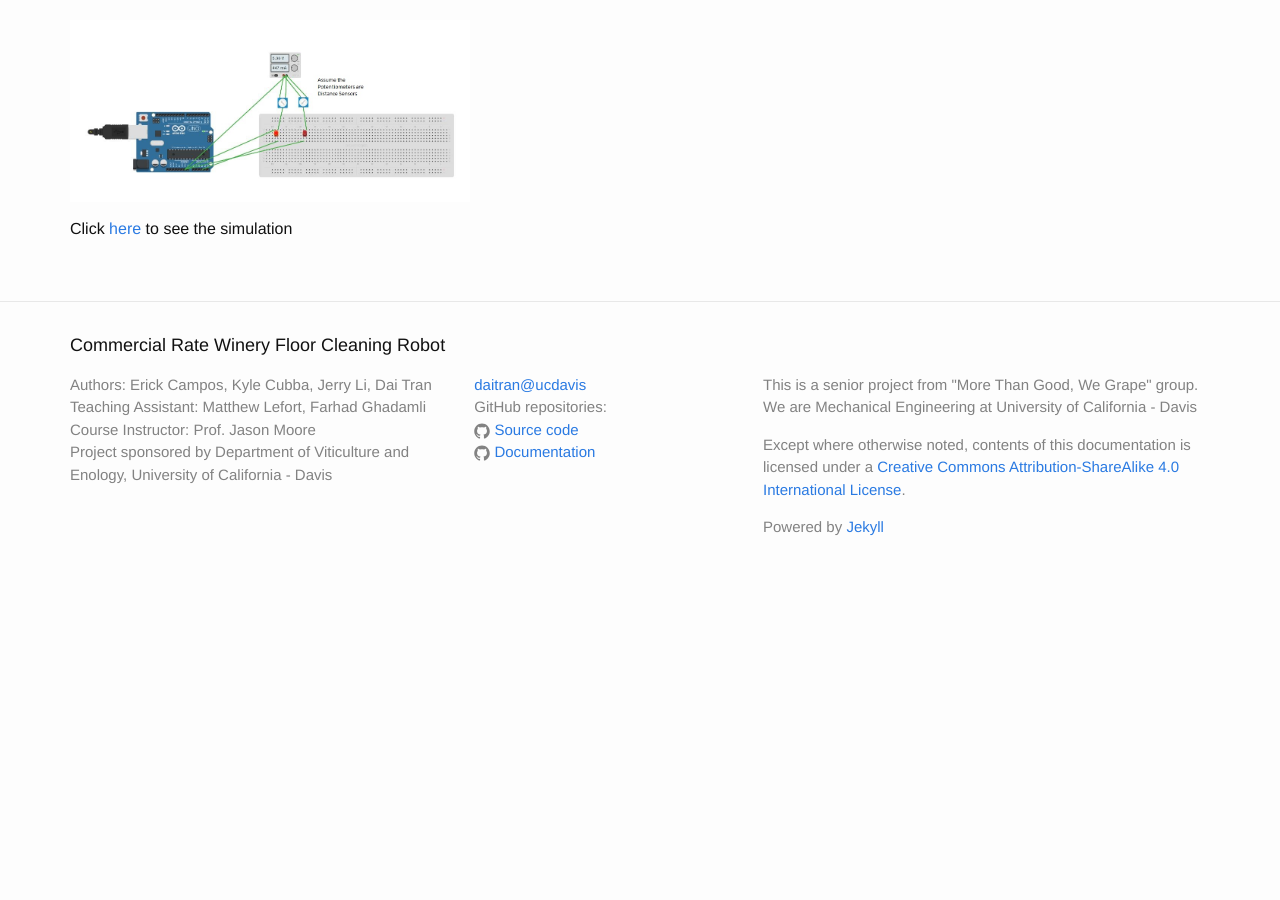
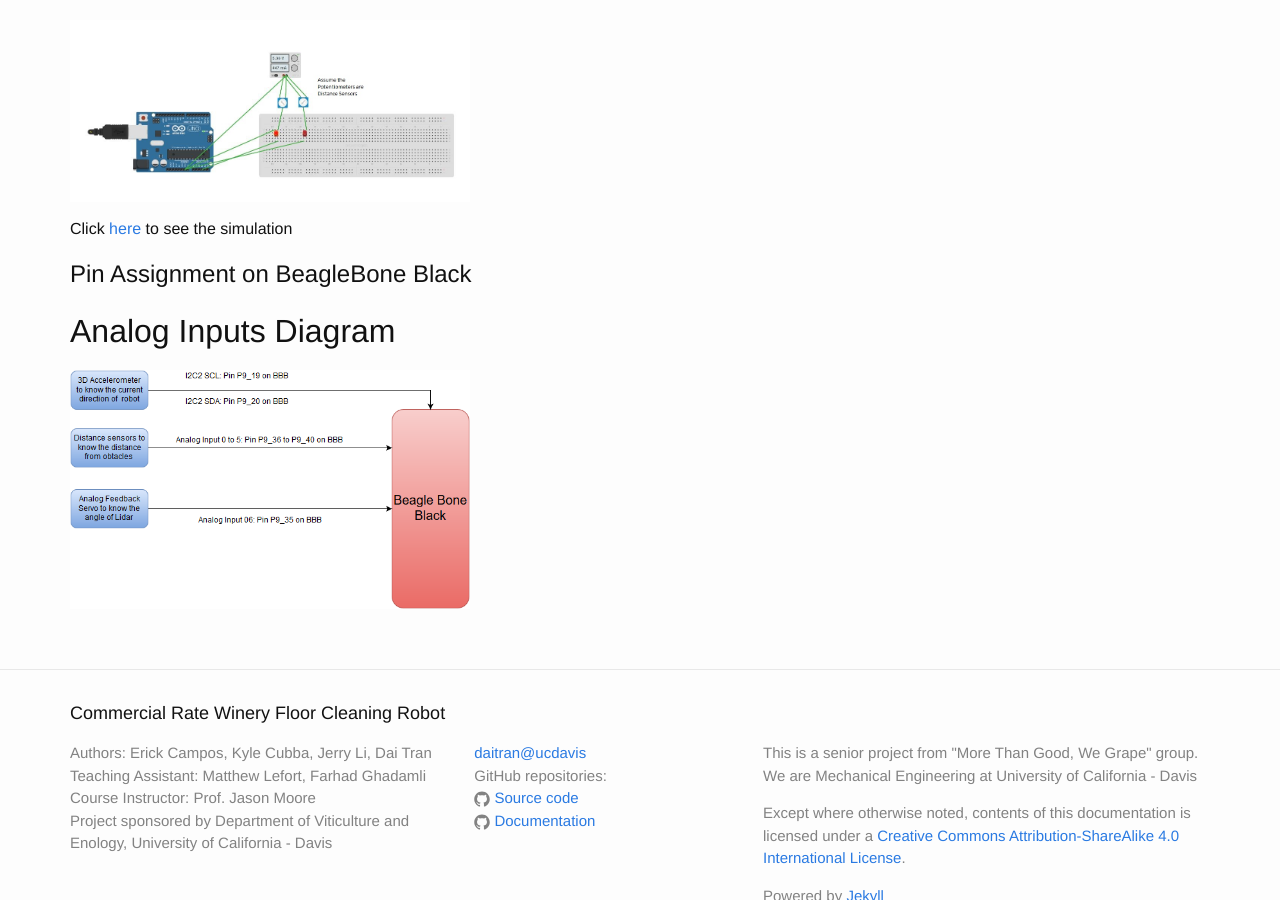
Before and after one commit to quangdai1406/quangdai1406.github.io, a Jekyll site: the page built from Page03-Electrical.md, in a window 1280 px wide and 900 px high, scrolled down 1614 px. Built offline with Jekyll 4.4.1, drawn with Linux system fonts in a browser that asks for light colours; before the commit the page ends 2213 px from its top, so only the background shows below that.

Commit message:
Update Page03-Electrical.md

```diff
--- a/Page03-Electrical.md
+++ b/Page03-Electrical.md
@@ -30,3 +30,9 @@ You can access the Simulation for Controling 5 DC Motors [here](https://123d.cir
 <img src="{{site.url}}/images/SimulationWithArduinoAnalogInputs.JPG" width="400">
 
 Click [here](https://123d.circuits.io/circuits/1954302-analog-inputs-with-led-indicators) to see the simulation
+
+# Pin Assignment on BeagleBone Black
+
+## Analog Inputs Diagram
+
+<img src="{{site.url}}/images/AnalogSensorsDiagram.png" width="400">
```
